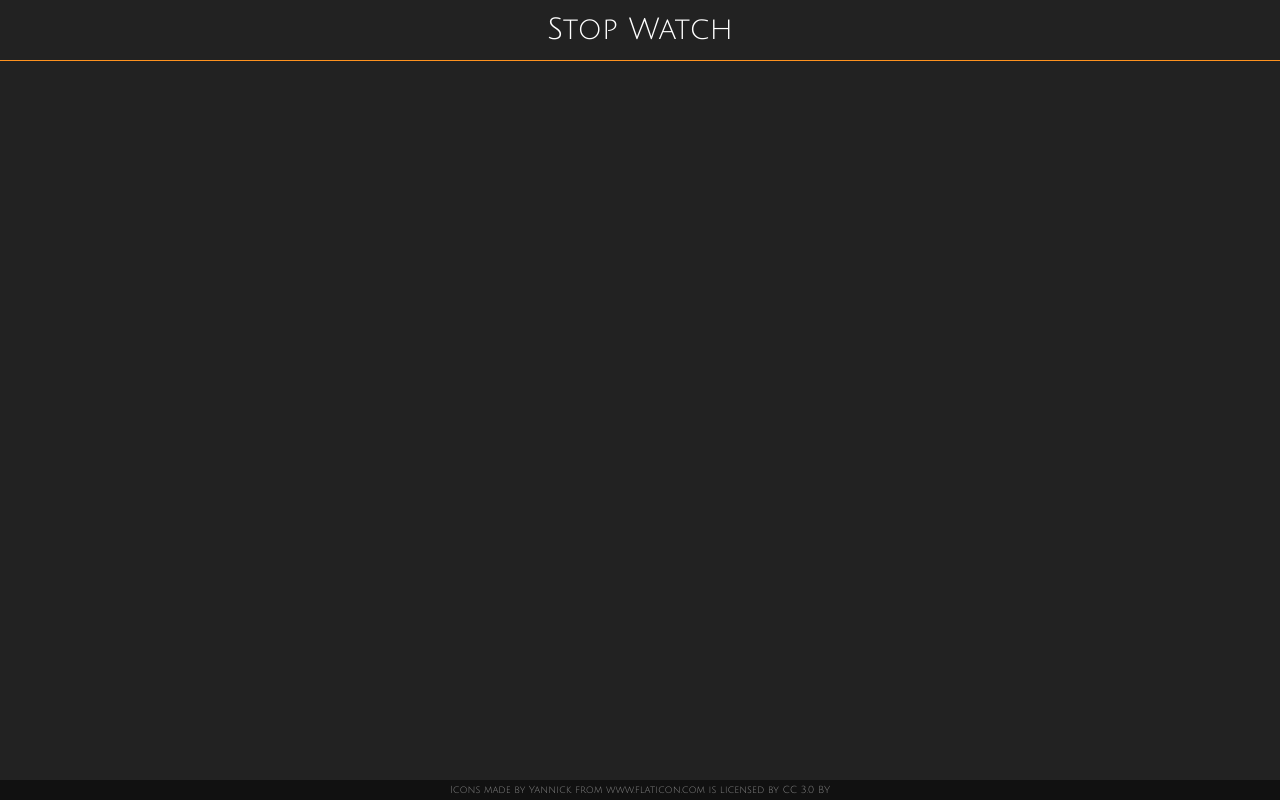
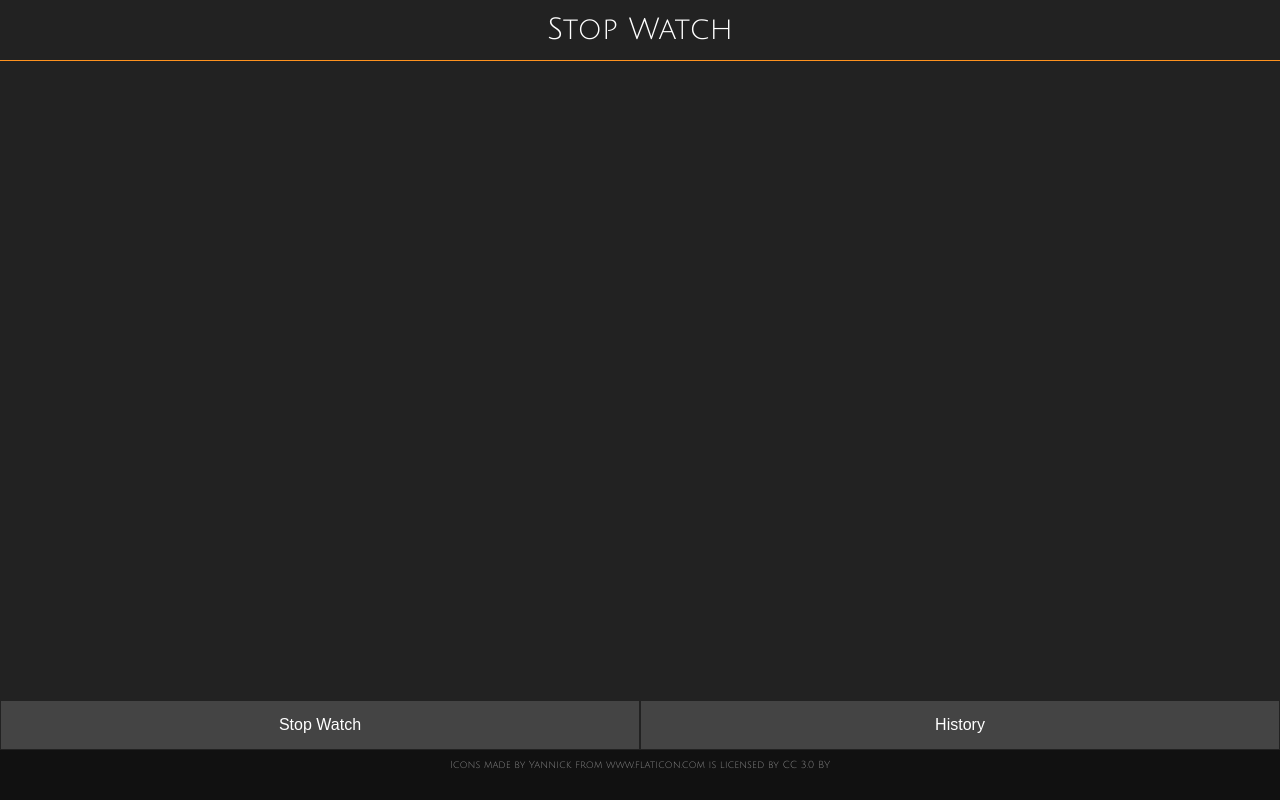
Before and after one commit to MESepehr/TimeTracker, a React (Create React App) app in the folder front-end/: page / in a window 1280 px wide. Built offline with nearby package versions, Linux system fonts and the light colour scheme; the HTML template or start-up script is replaced by a standard one.

Commit message:
flat color on footers buttons

```diff
--- a/front-end/src/App.css
+++ b/front-end/src/App.css
@@ -1,9 +1,16 @@
 @import url('https://fonts.googleapis.com/css?family=Julius+Sans+One');
+
+:root {
+    --main-bg-color: #222222;
+    --footer-color: #111111;
+    --orange-color: #fe921f;
+    --gray-bg-color: #444444;
+}
 
 body{
     margin:0;
     padding:0;
-    background-color: #222222;
+    background-color: var(--main-bg-color);
     font-family: 'Julius Sans One', sans-serif;
 }
 
@@ -16,29 +23,53 @@ h1 {
 
 .headersection{
     width:100%;
-    background-color: #222222;
+    background-color: var(--main-bg-color);
     height: 60px;
     line-height: 60px;
     text-align: center;
 
     border-bottom-width:1px;
-    border-bottom-color:#fe921f;
+    border-bottom-color: var(--orange-color);
     border-bottom-style: solid;
 }
 
 .footer {
-    background-color: #111111;
+    background-color: var(--footer-color);
     position: absolute;
     color:#888888;
     left: 0;
     bottom: 0;
-    height: 20px;
+    height: 100px;
     width: 100%;
     overflow: hidden;
     text-align: center;
     font-size: 10px;
-    line-height: 20px;
+    line-height: 30px;
 }
+
+.main-button{
+    width:50%;
+    height:50px;
+}
+
+button {
+    background-color: var(--gray-bg-color);
+    border: none;
+    color: white;
+    text-align: center;
+    display: inline-block;
+    font-size: 16px;
+
+    border-width:1px;
+    border-color: var(--main-bg-color);
+    border-style: solid;
+
+}
+
+button:hover {
+    background-color: var(--orange-color);
+}
+
 
 
 p { color: #adb7bd; font-family: 'Lucida Sans', Arial, sans-serif; font-size: 16px; line-height: 26px; text-indent: 30px; margin: 0; }
--- a/front-end/src/App.js
+++ b/front-end/src/App.js
@@ -13,9 +13,12 @@ export default class App extends React.Component
                 <div>
 
                 </div>
+
+                <div className="footer">
                 <div>
-                    <div className="footer">Icons made by Yannick from www.flaticon.com is licensed by CC 3.0 BY</div>
+                    <button className="main-button">Stop Watch</button><button className="main-button">History</button>
                 </div>
+                Icons made by Yannick from www.flaticon.com is licensed by CC 3.0 BY</div>
             </div>
         );
     }
```
